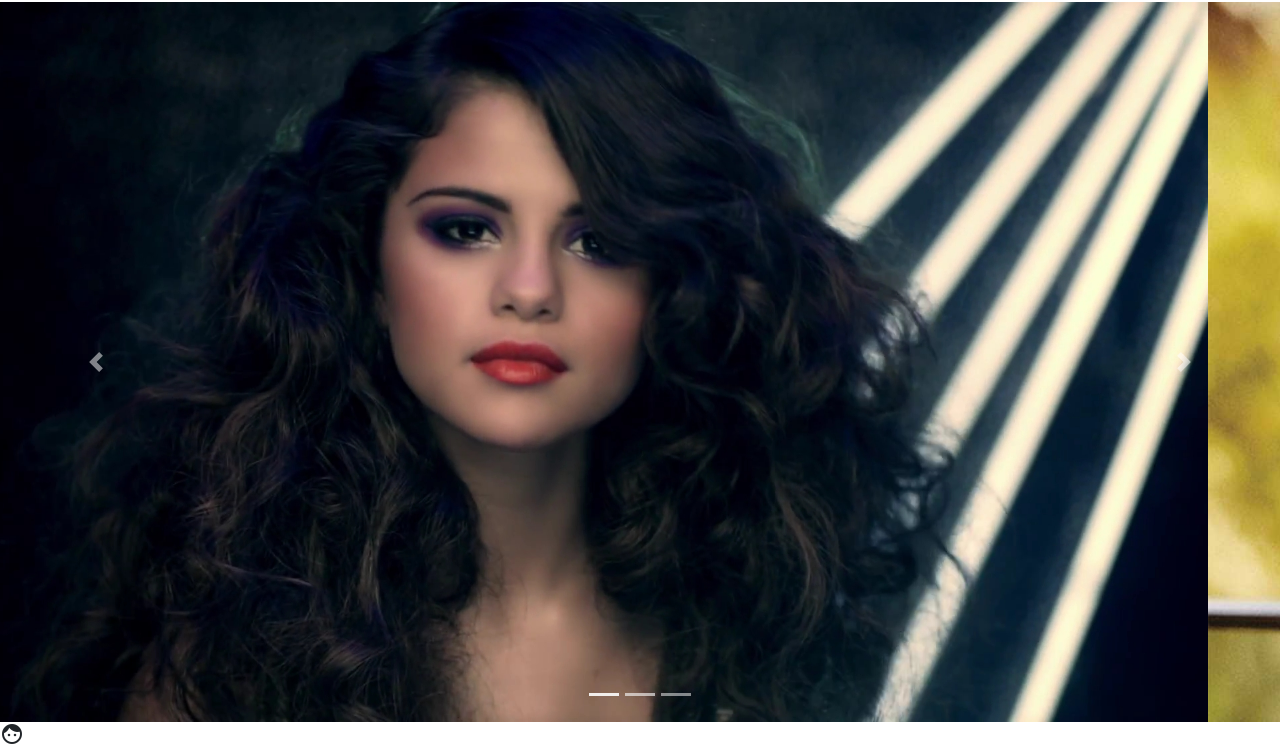
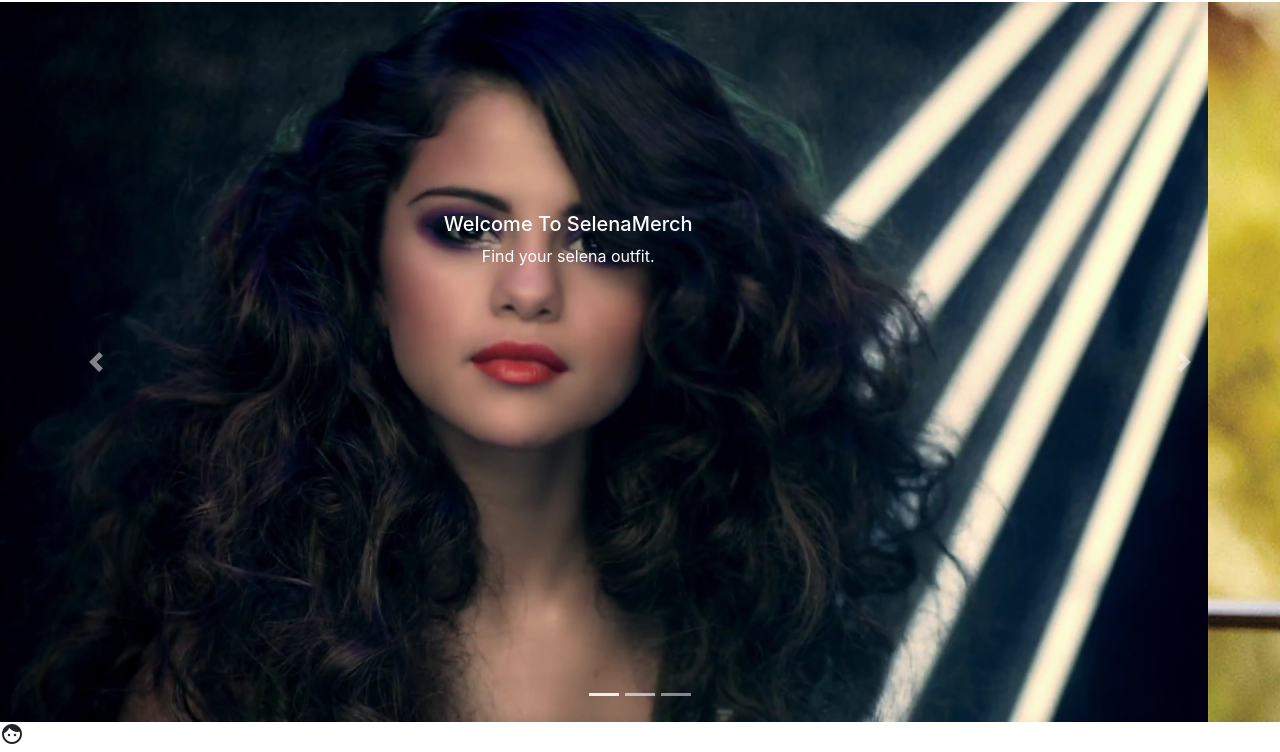
Before and after one commit to abhinavKeshri07/SelenaMerch, a plain HTML site: page index.html in a window 1280 px wide. Shown: the part 54-806 px from the top of the page. Drawn offline with nearby package versions, Linux system fonts and the light colour scheme; a web font is replaced by a local one.

Commit message:
added some css property

```diff
--- a/css/style.css
+++ b/css/style.css
@@ -1 +1,10 @@
 @import url('https://fonts.googleapis.com/css?family=Lovers+Quarrel|Montserrat&display=swap');
+.carousel-inner img {
+	width: 100%;
+	height:100%;
+}
+.carousel-caption {
+	position: absolute;
+	top: 50%;
+	transform: translateY(-50%);
+}
--- a/index.html
+++ b/index.html
@@ -48,6 +48,10 @@
   		<div class="carousel-inner">
     			<div class="carousel-item active">
       				<img class="d-block w-100" src="images/Selena0.jpg" alt="First slide">
+				<div class="carousel-caption d-none d-md-block">
+    					<h5>Welcome To SelenaMerch</h5>
+    					<p>Find your selena outfit.</p>
+  				</div>
    			 </div>
     			<div class="carousel-item">
       				<img class="d-block w-100" src="images/Selena1.jpg" alt="Second slide">
```
